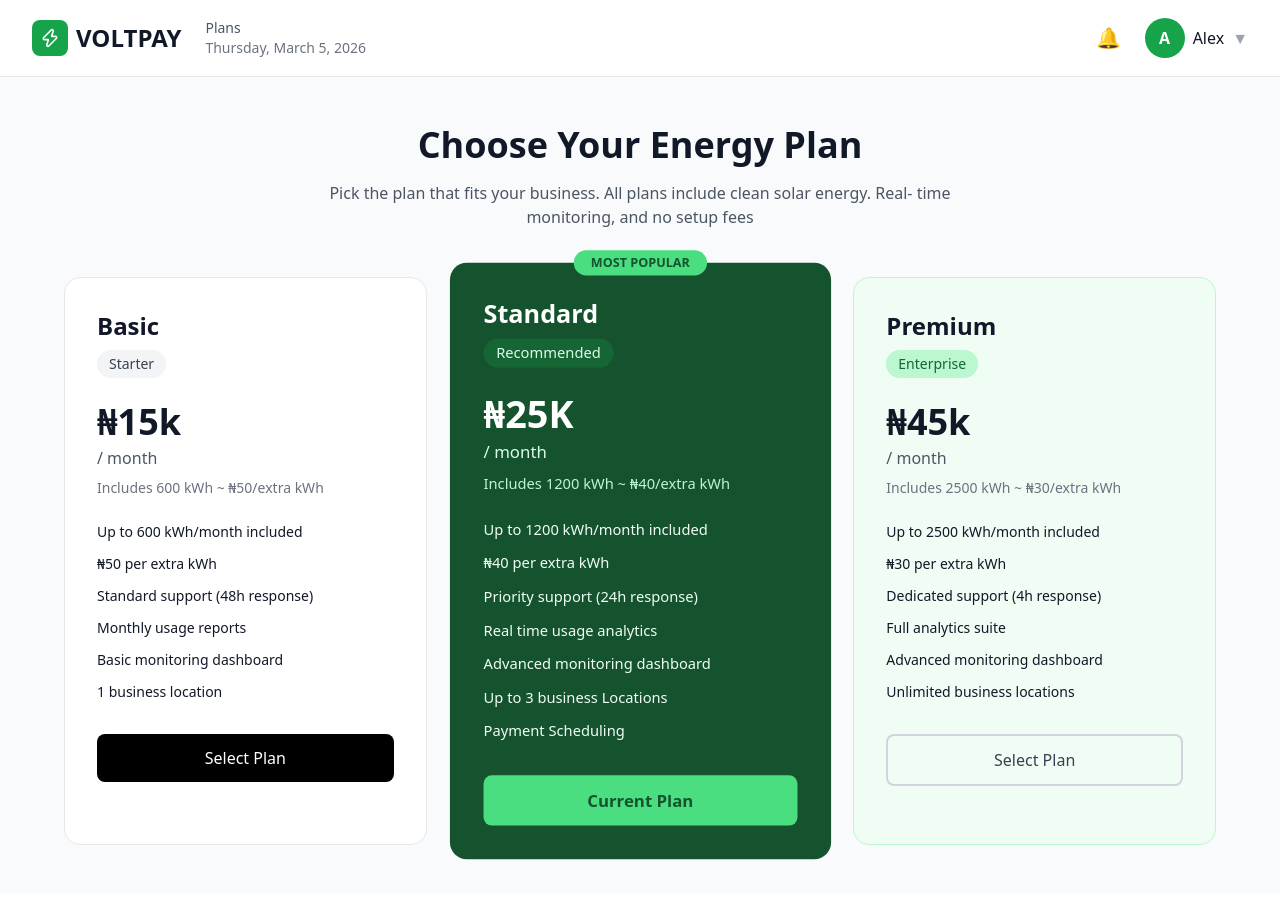
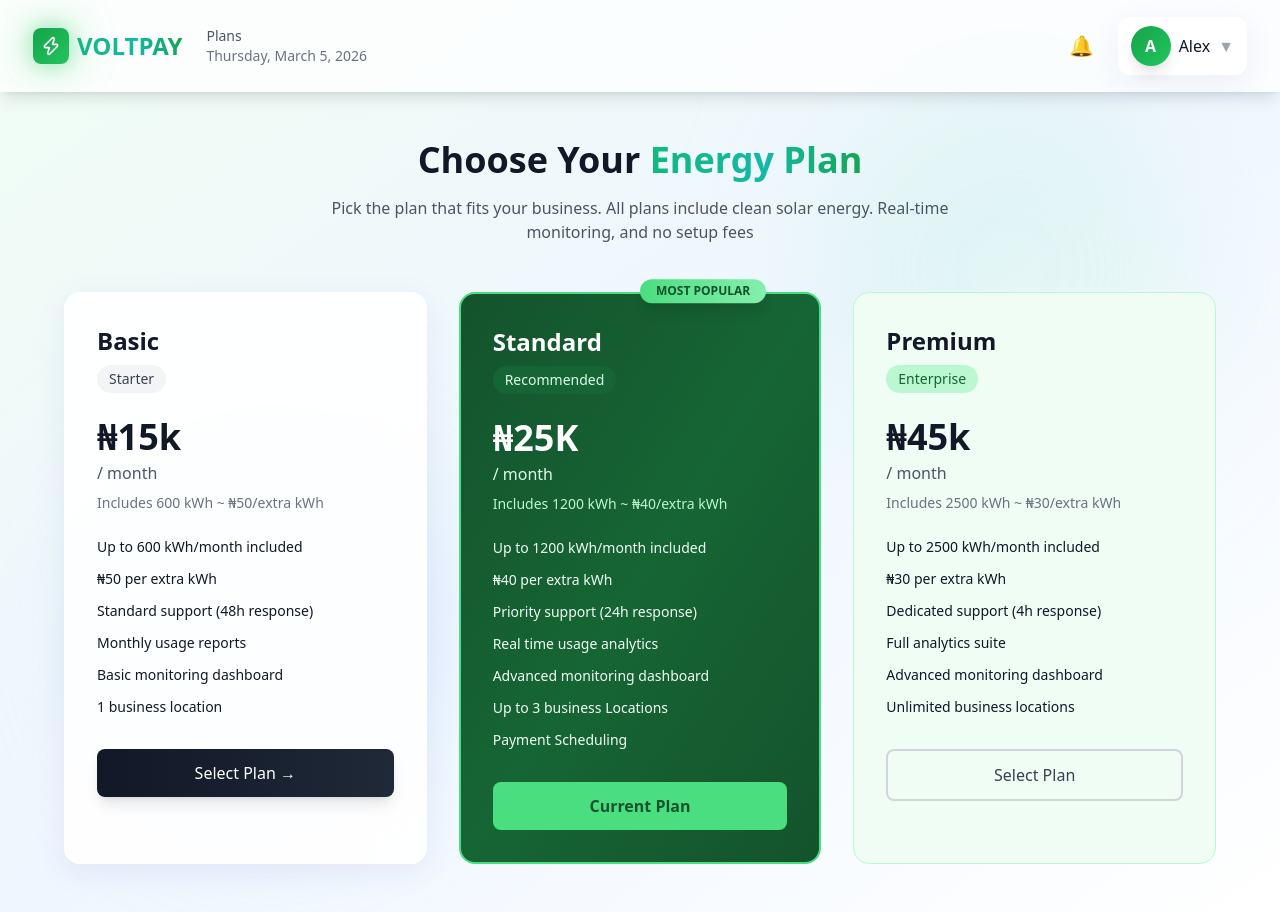
Before and after one commit to stephenmayowa112/buildathon, a Next.js app: page /onboarding/plans in a window 1280 px wide. Built offline with nearby package versions, Linux system fonts and the light colour scheme; no server answers.

Commit message:
feat: Implement an Energy Simulator dashboard page with billing calculations, usage trends, and new scroll animation utilities.

```diff
--- a/app/dashboard/energy/page.tsx
+++ b/app/dashboard/energy/page.tsx
@@ -64,13 +64,13 @@ export default function EnergyPage() {
         {/* Left Column - Charts */}
         <div className="col-span-2 space-y-6">
           {/* Energy Usage Trend */}
-          <div className="glass-card rounded-xl p-6">
+          <div className="glass-card rounded-xl p-6 animate-fadeInUp delay-500 hover-lift">
             <div className="flex items-center justify-between mb-4">
               <div>
                 <h2 className="text-xl font-bold">Energy Usage Trend</h2>
                 <p className="text-sm text-gray-600">Daily consumption over the last 7 days</p>
               </div>
-              <span className="px-3 py-1 bg-green-100 text-green-700 rounded-full text-sm font-medium">
+              <span className="px-3 py-1 bg-green-100 text-green-700 rounded-full text-sm font-medium animate-bounce-subtle">
                 Real time Data
               </span>
             </div>
--- a/app/onboarding/plans/page.tsx
+++ b/app/onboarding/plans/page.tsx
@@ -14,28 +14,32 @@ export default function PlansPage() {
   };
 
   return (
-    <div className="min-h-screen bg-gray-50">
+    <div className="min-h-screen bg-gradient-to-br from-green-50 via-blue-50 to-white relative overflow-hidden">
+      {/* Animated background orbs */}
+      <div className="absolute top-20 right-20 w-96 h-96 bg-green-200 rounded-full mix-blend-multiply filter blur-3xl opacity-20 animate-float"></div>
+      <div className="absolute bottom-20 left-20 w-96 h-96 bg-blue-200 rounded-full mix-blend-multiply filter blur-3xl opacity-20 animate-float-delayed"></div>
+
       {/* Header */}
-      <header className="bg-white border-b border-gray-200 px-8 py-4">
+      <header className="glass border-b border-white/20 px-8 py-4 sticky top-0 z-50 backdrop-blur-xl shadow-lg animate-fadeInDown">
         <div className="max-w-7xl mx-auto flex items-center justify-between">
           <div className="flex items-center gap-6">
             <Link href="/" className="flex items-center gap-2 group">
-              <div className="w-9 h-9 bg-green-600 rounded-lg flex items-center justify-center group-hover:bg-green-700 transition">
+              <div className="w-9 h-9 bg-gradient-to-br from-green-600 to-green-500 rounded-lg flex items-center justify-center group-hover:scale-110 transition-transform shadow-lg glow-pulse">
                 <Zap className="w-5 h-5 text-white" />
               </div>
-              <span className="text-2xl font-bold">VOLTPAY</span>
+              <span className="text-2xl font-bold text-gradient-animate">VOLTPAY</span>
             </Link>
-            <div>
-              <div className="text-sm text-gray-600">Plans</div>
+            <div className="animate-fadeInLeft delay-100">
+              <div className="text-sm text-gray-600 font-medium">Plans</div>
               <div className="text-sm text-gray-500">Thursday, March 5, 2026</div>
             </div>
           </div>
-          <div className="flex items-center gap-4">
-            <button className="relative p-2 hover:bg-gray-100 rounded-lg">
-              <span className="text-xl">🔔</span>
+          <div className="flex items-center gap-4 animate-fadeInRight">
+            <button className="relative p-2 hover:bg-white/50 rounded-lg transition-all transform hover:scale-110">
+              <span className="text-xl animate-bounce-subtle">🔔</span>
             </button>
-            <div className="flex items-center gap-2">
-              <div className="w-10 h-10 bg-green-600 rounded-full flex items-center justify-center text-white font-bold">
+            <div className="flex items-center gap-2 glass-card px-3 py-2 rounded-xl hover:shadow-lg transition-all">
+              <div className="w-10 h-10 bg-gradient-to-br from-green-600 to-green-500 rounded-full flex items-center justify-center text-white font-bold shadow-lg">
                 A
               </div>
               <span className="font-medium">Alex</span>
@@ -46,18 +50,20 @@ export default function PlansPage() {
       </header>
 
       {/* Main Content */}
-      <div className="max-w-7xl mx-auto px-8 py-12">
+      <div className="max-w-7xl mx-auto px-8 py-12 relative z-10">
         <div className="text-center mb-12">
-          <h1 className="text-4xl font-bold mb-4">Choose Your Energy Plan</h1>
-          <p className="text-gray-600 max-w-2xl mx-auto">
+          <h1 className="text-4xl font-bold mb-4 animate-fadeInUp">
+            Choose Your <span className="text-gradient-animate">Energy Plan</span>
+          </h1>
+          <p className="text-gray-600 max-w-2xl mx-auto animate-fadeInUp delay-100">
             Pick the plan that fits your business. All plans include clean solar energy.
-            Real- time monitoring, and no setup fees
+            Real-time monitoring, and no setup fees
           </p>
         </div>
 
         <div className="grid md:grid-cols-3 gap-8 max-w-6xl mx-auto">
           {/* Basic Plan */}
-          <div className="bg-white rounded-2xl p-8 border border-gray-200 hover:shadow-lg transition">
+          <div className="glass-card rounded-2xl p-8 border border-gray-200 hover:shadow-2xl transition-all animate-fadeInUp delay-200 hover-lift transform hover:-translate-y-2">
             <div className="mb-6">
               <h3 className="text-2xl font-bold mb-2">Basic</h3>
               <span className="inline-block px-3 py-1 bg-gray-100 text-gray-700 rounded-full text-sm">
@@ -84,15 +90,15 @@ export default function PlansPage() {
 
             <button
               onClick={() => handleSelectPlan("basic")}
-              className="w-full py-3 bg-black text-white rounded-lg font-medium hover:bg-gray-800 transition"
+              className="w-full py-3 bg-gradient-to-r from-gray-900 to-gray-800 text-white rounded-lg font-medium hover:from-black hover:to-gray-900 transition-all shadow-lg hover:shadow-xl transform hover:scale-105"
             >
-              Select Plan
+              Select Plan →
             </button>
           </div>
 
           {/* Standard Plan - Most Popular */}
-          <div className="bg-green-900 text-white rounded-2xl p-8 relative hover:shadow-xl transition transform scale-105">
-            <div className="absolute -top-3 left-1/2 -translate-x-1/2 bg-green-400 text-green-900 px-4 py-1 rounded-full text-xs font-bold">
+          <div className="bg-gradient-to-br from-green-900 via-green-800 to-green-900 text-white rounded-2xl p-8 relative hover:shadow-2xl transition-all transform scale-105 animate-fadeInUp delay-300 glow-pulse border-2 border-green-400">
+            <div className="absolute -top-3 left-1/2 -translate-x-1/2 bg-gradient-to-r from-green-400 to-green-300 text-green-900 px-4 py-1 rounded-full text-xs font-bold shadow-lg animate-bounce-subtle">
               MOST POPULAR
             </div>
 
--- /dev/null
+++ b/components/AnimatedButton.tsx
@@ -0,0 +1,2 @@
+import Link from "next/link";
+import { ReactNode
```
Also changed, not shown: lib/useScrollAnimation.ts (added, +23 -0 lines).
